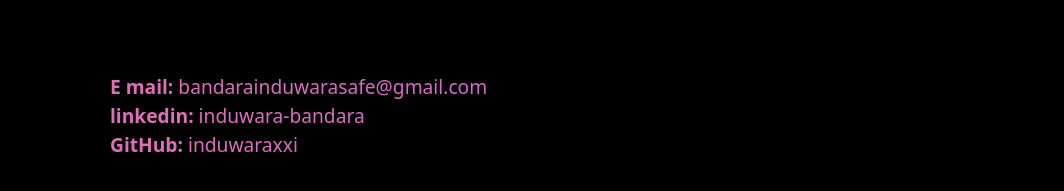
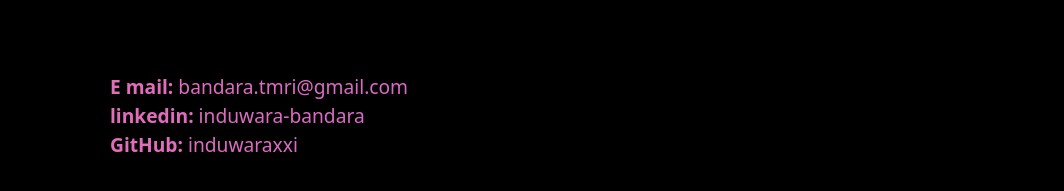
Before and after one commit to induwara21/Portfolio, a plain HTML site: page index.html in a window 1280 px wide. Shown: the part 4797-4988 px from the top of the page, without its empty margins (100-1164 px from the left). Drawn offline with nearby package versions, Linux system fonts and the light colour scheme.

Commit message:
Update index.html

```diff
--- a/index.html
+++ b/index.html
@@ -239,7 +239,7 @@
                 data-aos-offset="-500"
                 data-aos-duration="1000" class="contact">
                 <br>
-                <b>E mail: </b> bandarainduwarasafe@gmail.com<br>
+                <b>E mail: </b> bandara.tmri@gmail.com<br>
                 <b>linkedin: </b><a href="https://www.linkedin.com/in/induwara-bandara" target="_blank">induwara-bandara</a><br>
                 <b>GitHub: </b> <a href="https://github.com/induwaraxxi" target="_blank">induwaraxxi</a>
             </div>
```
